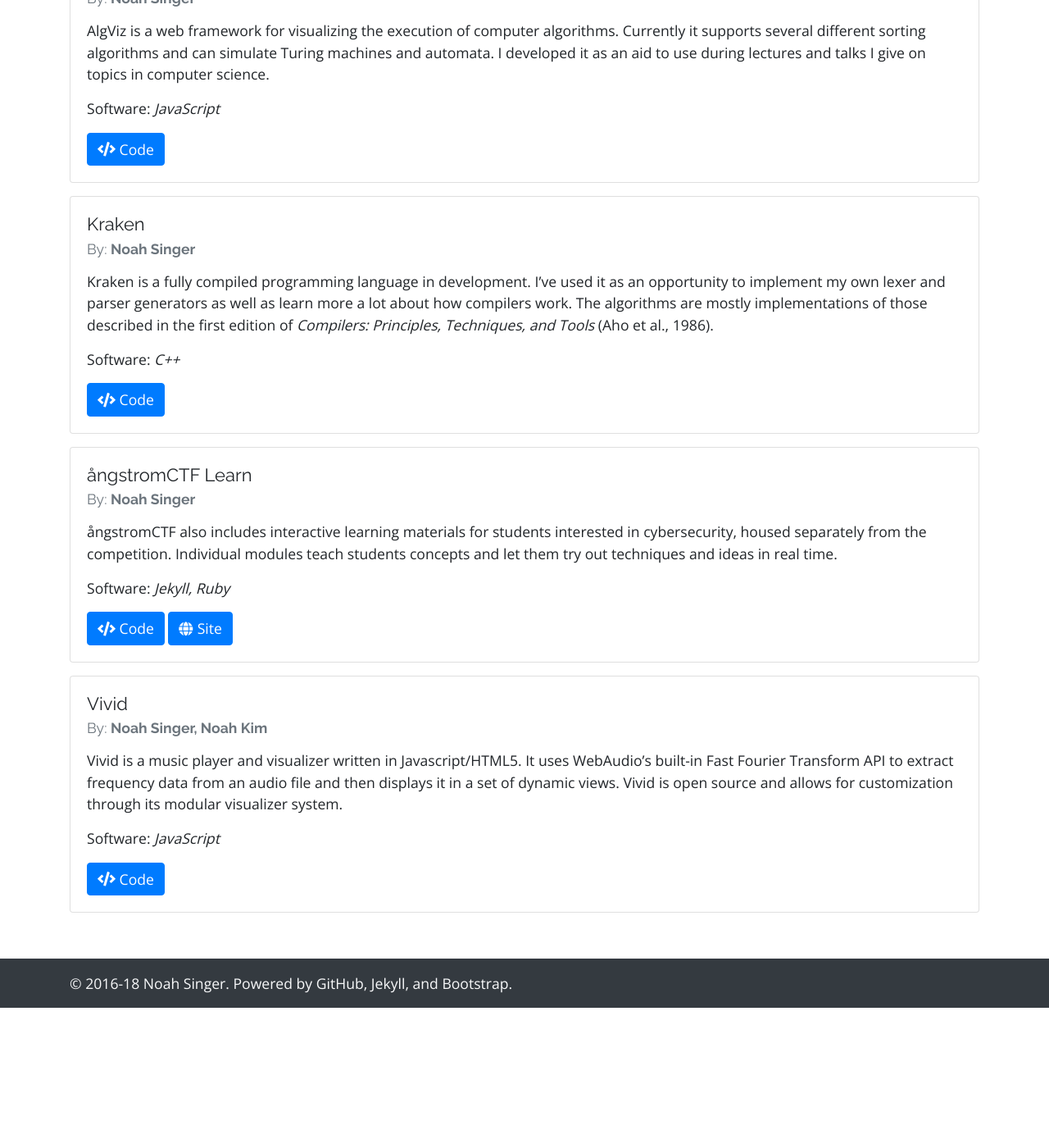
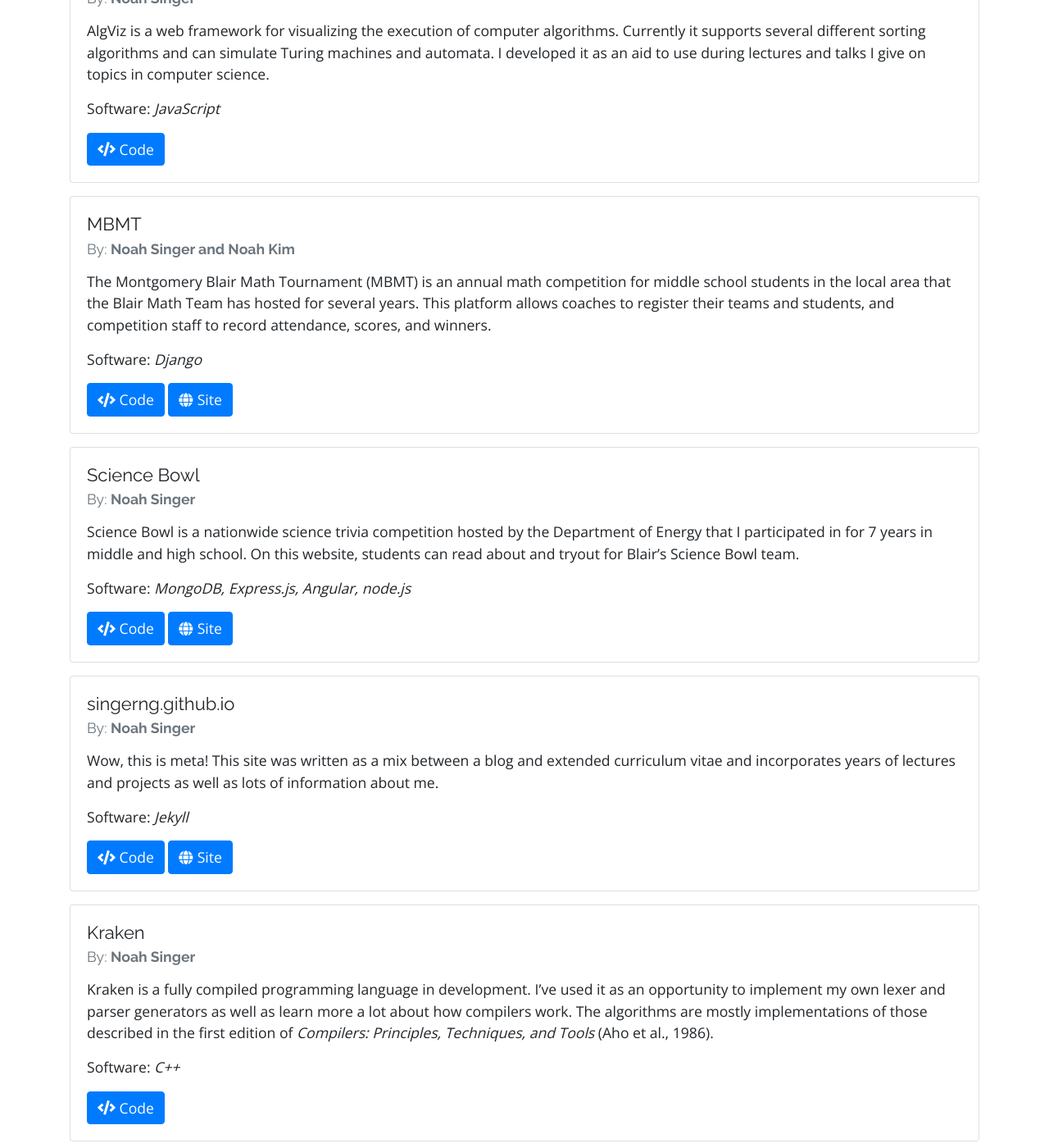
Before and after one commit to singerng/noahsinger.org, a Jekyll site: the page built from projects/index.md, in a window 1280 px wide and 1400 px high, scrolled down 1208 px. Shown: the whole window at 82% size. Built offline with Jekyll 4.4.1, drawn with Linux system fonts in a browser that asks for light colours; nearby versions of some CDN libraries; before the commit the page ends 2437 px from its top, so only the background shows below that.

Commit message:
updated projects too

```diff
--- a/_data/projects.yml
+++ b/_data/projects.yml
@@ -48,6 +48,42 @@
     I developed it as an aid to use during lectures and talks I give on
     topics in computer science.
 
+- name: mbmt
+  title: MBMT
+  source: https://github.com/mbhs/mbmt
+  site: http://mbmt.mbhs.edu
+  author: Noah Singer and Noah Kim
+  software: Django
+  description: >
+    The Montgomery Blair Math Tournament (MBMT) is an annual math competition
+    for middle school students in the local area that the Blair Math Team
+    has hosted for several years. This platform allows coaches to
+    register their teams and students, and competition staff to record attendance,
+    scores, and winners.
+
+- name: scibowl
+  title: Science Bowl
+  source: https://github.com/mbhs/scibowl
+  site: http://scibowl.mbhs.edu
+  author: Noah Singer
+  software: MongoDB, Express.js, Angular, node.js
+  description: >
+    Science Bowl is a nationwide science trivia competition hosted by the
+    Department of Energy that I participated in for 7 years in middle and
+    high school. On this website, students can read about and tryout for
+    Blair's Science Bowl team.
+
+- name: singerng
+  title: singerng.github.io
+  source: https://github.com/singerng/singerng.github.io
+  site: http://singerng.github.io
+  author: Noah Singer
+  software: Jekyll
+  description: >
+    Wow, this is meta! This site was written as a mix between a blog and extended
+    curriculum vitae and incorporates years of lectures and projects as well as
+    lots of information about me.
+
 - name: kraken
   title: Kraken
   source: https://github.com/darksideos/kraken
--- a/projects/index.md
+++ b/projects/index.md
@@ -20,11 +20,11 @@ Here's a (very incomplete) list of coding projects that I've worked on over time
       <p>Software: <em>{{ project.software }}</em></p>
 
       {% if project.source %}
-        <a href="{{ project.source }}" class="btn btn-primary"><i class="fas fa-code"></i> Code</a>
+        <a href="{{ project.source }}" target="_blank" class="btn btn-primary"><i class="fas fa-code"></i> Code</a>
       {% endif %}
 
       {% if project.site %}
-        <a href="{{ project.site }}" class="btn btn-primary"><i class="fas fa-globe"></i> Site</a>
+        <a href="{{ project.site }}" target="_blank" class="btn btn-primary"><i class="fas fa-globe"></i> Site</a>
       {% endif %}
     </div>
   </div>
```
Also changed, not shown: lectures/index.md (+2 -2 lines).
